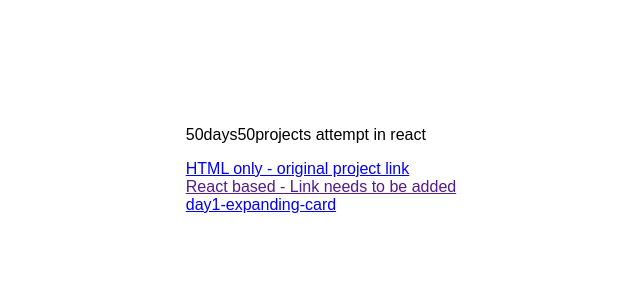
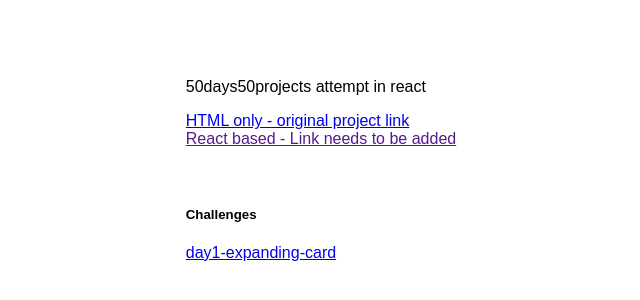
Before and after one commit to dineshKumar777/50project50days-react, a React (Vite) app: page / in a window 1280 px wide. Shown: the part 238-538 px from the top of the page, without its empty margins (319-959 px from the left). Built offline with nearby package versions, Linux system fonts and the light colour scheme; a web font is replaced by a local one.

Commit message:
day 1 fixes

```diff
--- a/src/App.tsx
+++ b/src/App.tsx
@@ -11,6 +11,9 @@ function App() {
       <br />
       <a href="">React based - Link needs to be added</a>
       <br />
+      <br />
+      <br />
+      <h5>Challenges</h5>
       <Link to="/day1-expanding-card">day1-expanding-card</Link>
     </>
   );
--- a/src/routes/day1-expanding-cards.tsx
+++ b/src/routes/day1-expanding-cards.tsx
@@ -38,6 +38,7 @@ export default function Day1ExpandingCards() {
 
   return (
     <div>
+      <a href="/">Back to Home</a>
       <h1>Day 1: Expanding Cards</h1>
       <div className="container">
         {panels.map((panel, index) => (
```
